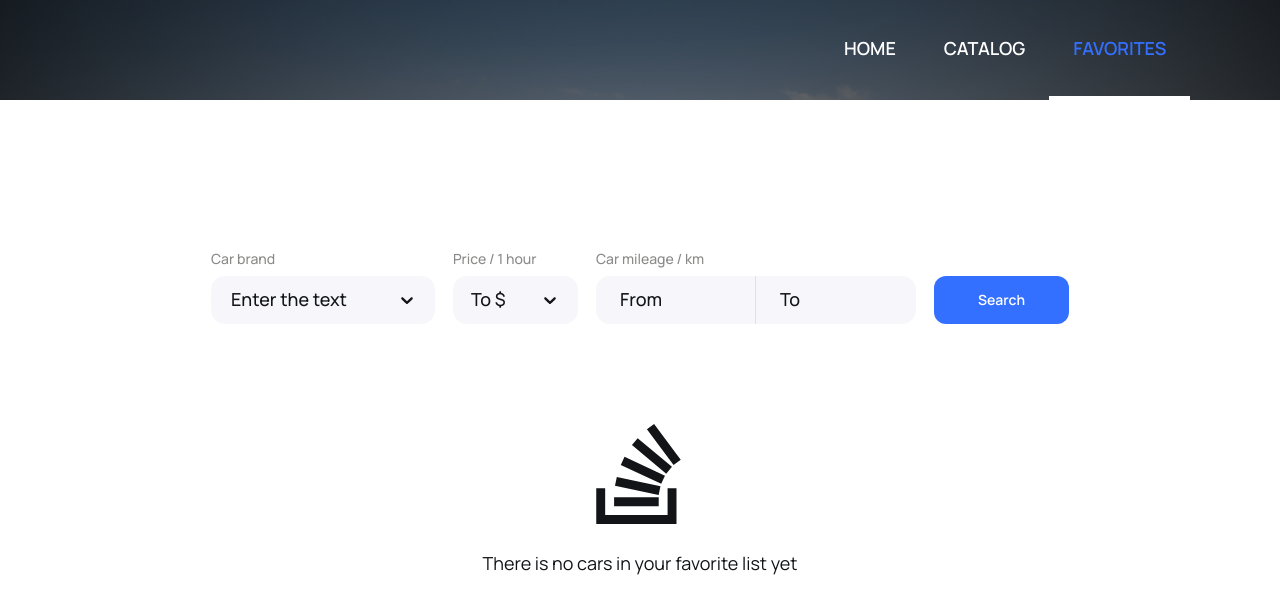
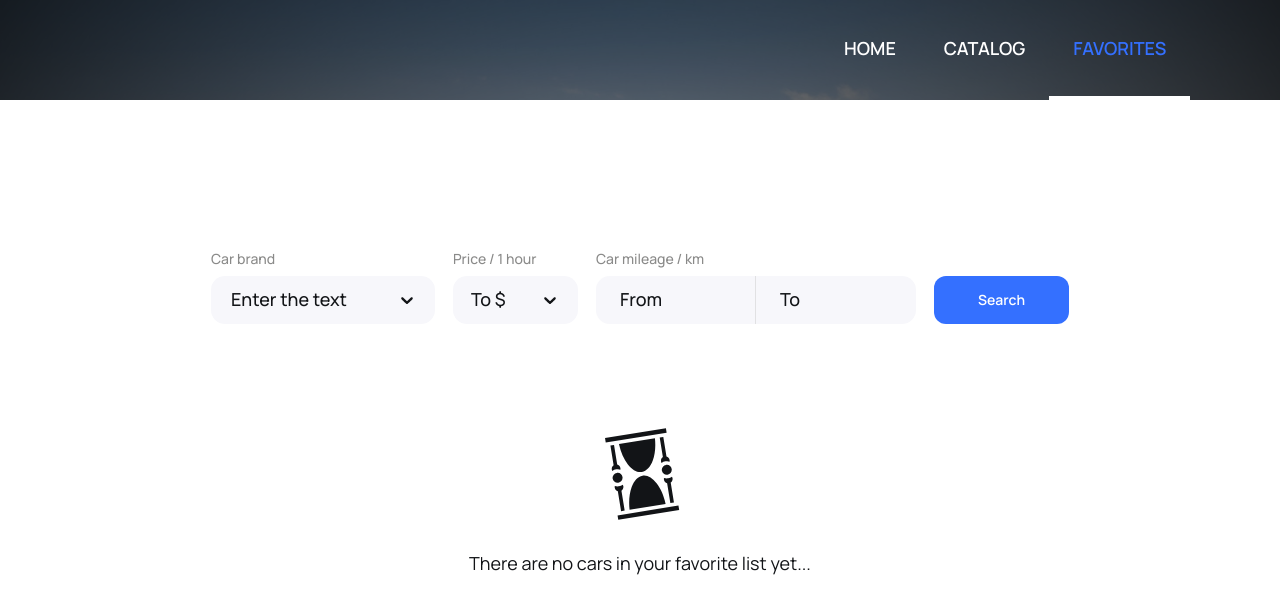
Before and after one commit to VeronikaVS90/test-car-rental, a React (Create React App) app: page /test-car-rental/favorites in a window 1280 px wide. Shown: the top 614 px of the page. Built offline with nearby package versions, Linux system fonts and the light colour scheme; no server answers.

Commit message:
upd styles

```diff
--- a/src/components/Empty/Empty.jsx
+++ b/src/components/Empty/Empty.jsx
@@ -1,4 +1,4 @@
-import { BsStackOverflow } from 'react-icons/bs';
+import { GiEmptyHourglass } from 'react-icons/gi';
 import { SiAmazoncloudwatch } from 'react-icons/si';
 import { Empty, EmptyDescription } from './Empty.styled';
 
@@ -8,7 +8,7 @@ const EmptySection = ({ children, filter = false }) => {
       {filter ? (
         <SiAmazoncloudwatch size={100} />
       ) : (
-        <BsStackOverflow size={100} />
+        <GiEmptyHourglass size={100} />
       )}
       <EmptyDescription>{children}</EmptyDescription>
     </Empty>
--- a/src/components/List/List.jsx
+++ b/src/components/List/List.jsx
@@ -9,7 +9,11 @@ const CarsList = ({ allCars }) => {
   const carsToRender = allCars.slice(0, loadMore ? allCars.length : 8);
 
   if (carsToRender.length === 0)
-    return <EmptySection filter>There are no cars yet...</EmptySection>;
+    return (
+      <EmptySection filter>
+        No cars were found for your request, try again!
+      </EmptySection>
+    );
 
   return (
     <>
--- a/src/pages/Favorites.jsx
+++ b/src/pages/Favorites.jsx
@@ -25,7 +25,7 @@ const FavoritesPage = () => {
           <LoadingSpinner />
         ) : wishlist.length === 0 ? (
           <EmptySection>
-            There is no cars in your favorite list yet
+            There are no cars in your favorite list yet...
           </EmptySection>
         ) : (
           <CarsList allCars={filteredWishlist} />
```
